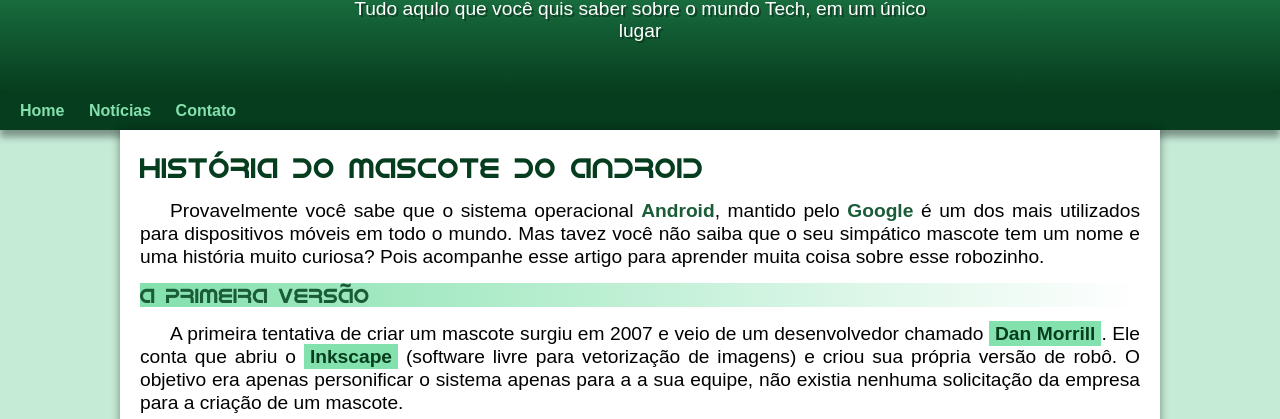
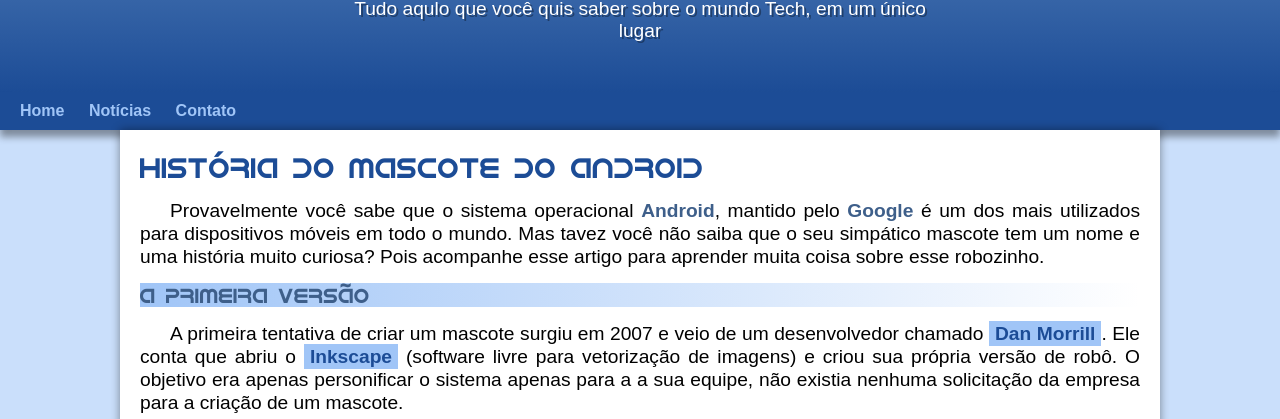
Before and after one commit to oasosvaldo/projeto-android, a plain HTML site: page index.html in a window 1280 px wide. Shown: the part 119-538 px from the top of the page. Drawn offline with Linux system fonts and the light colour scheme.

Commit message:
Cores
Trocando as cores do Projeto Android de verde para azul

```diff
--- a/estilo/style.css
+++ b/estilo/style.css
@@ -8,12 +8,12 @@
 }
 
 :root {
-    --cor0: #c5ebd6;
-    --cor1: #83e1ad;
-    --cor2: #3ddc84;
-    --cor3: #2fa866;
-    --cor4: #1a5c37;
-    --cor5: #063d1e;
+    --cor0: #cadffb;
+    --cor1: #a0c5f7;
+    --cor2: #6a9cde;
+    --cor3: #5783bc;
+    --cor4: #3e5f8a;
+    --cor5: #1c4c96;
 
     --fonte-padrao: Arial, Verdena, Helvetica, sans-serif;
     --fonte-destaque: 'Bebas Neue', cursive;
```
